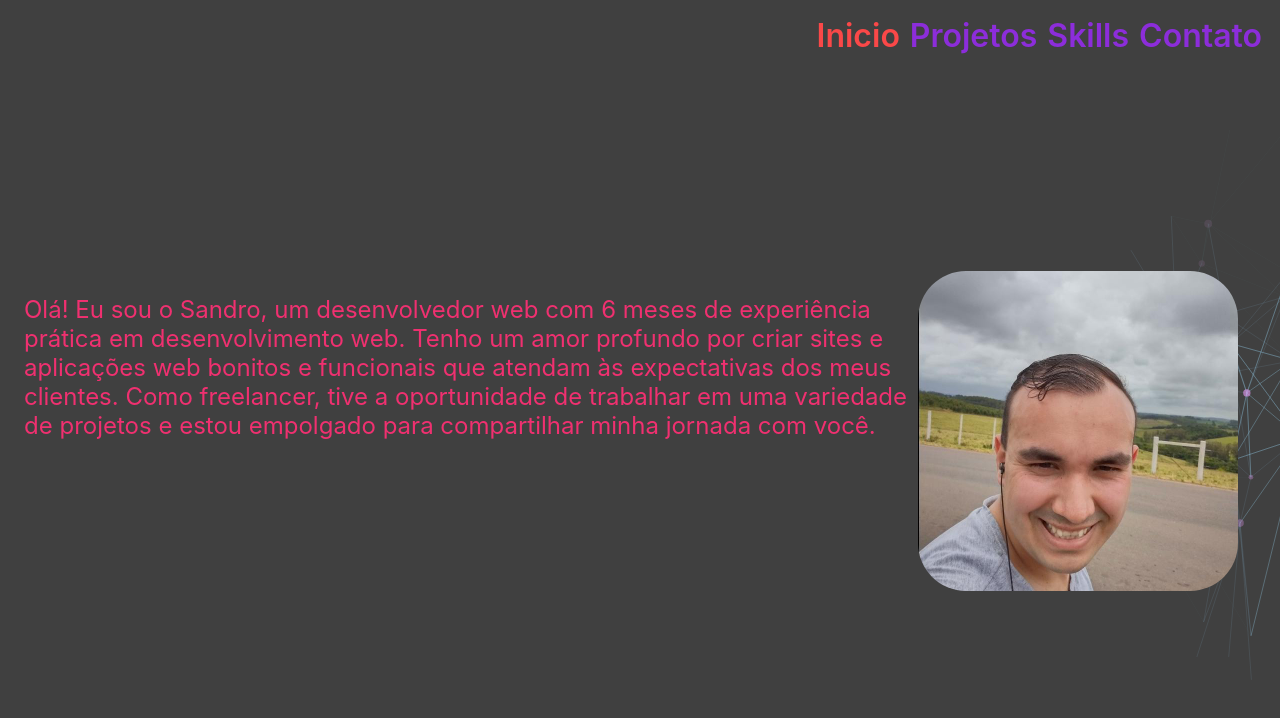
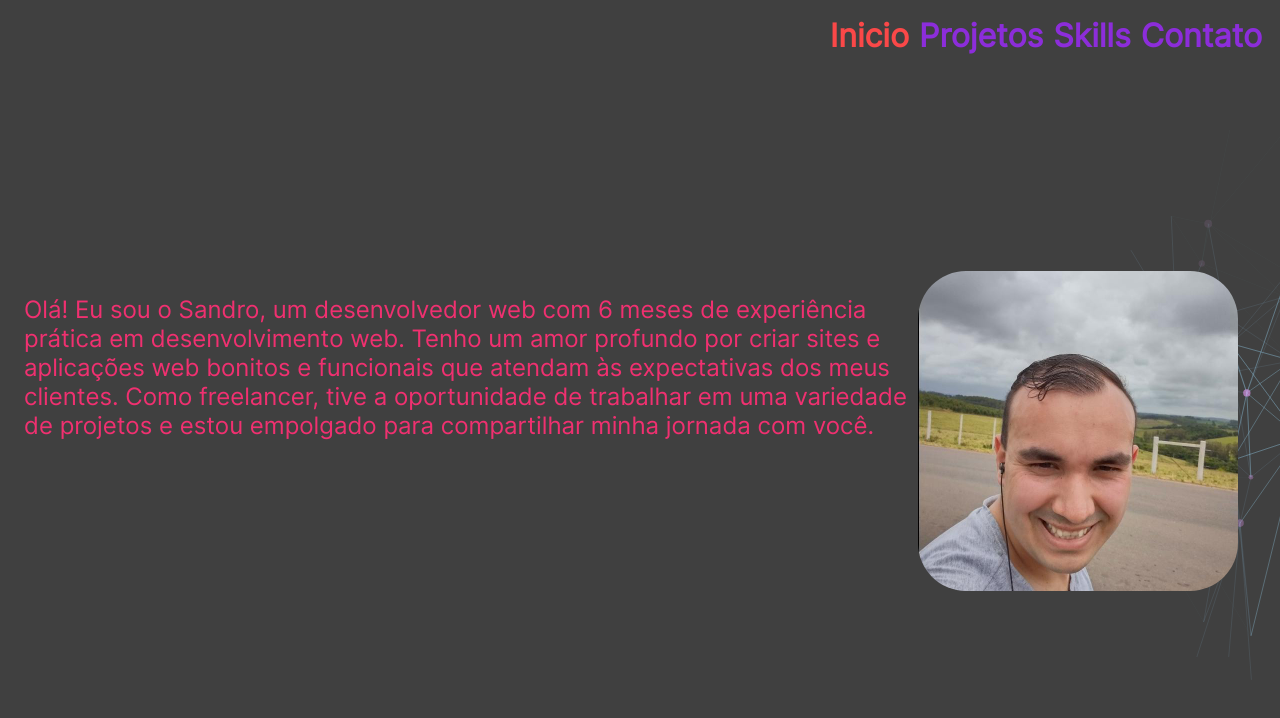
Before and after one commit to sandrosos/portfolio, a plain HTML site: page index.html in a window 1280 px wide. Shown: the top 718 px of the page. Drawn offline with Linux system fonts and the light colour scheme; the site is published under a folder, as on GitHub Pages, so addresses that start at the root find nothing.

Commit message:
Update index.css

```diff
--- a/index.css
+++ b/index.css
@@ -1,6 +1,6 @@
 @font-face {
     font-family: Inter;
-    src: url("/Inter/Inter-Regular.woff");
+    src: url("./Inter/Inter-Regular.woff");
 }
 *{
     font-family: 'Inter', Haettenschweiler, 'Arial Narrow Bold', sans-serif;
```
